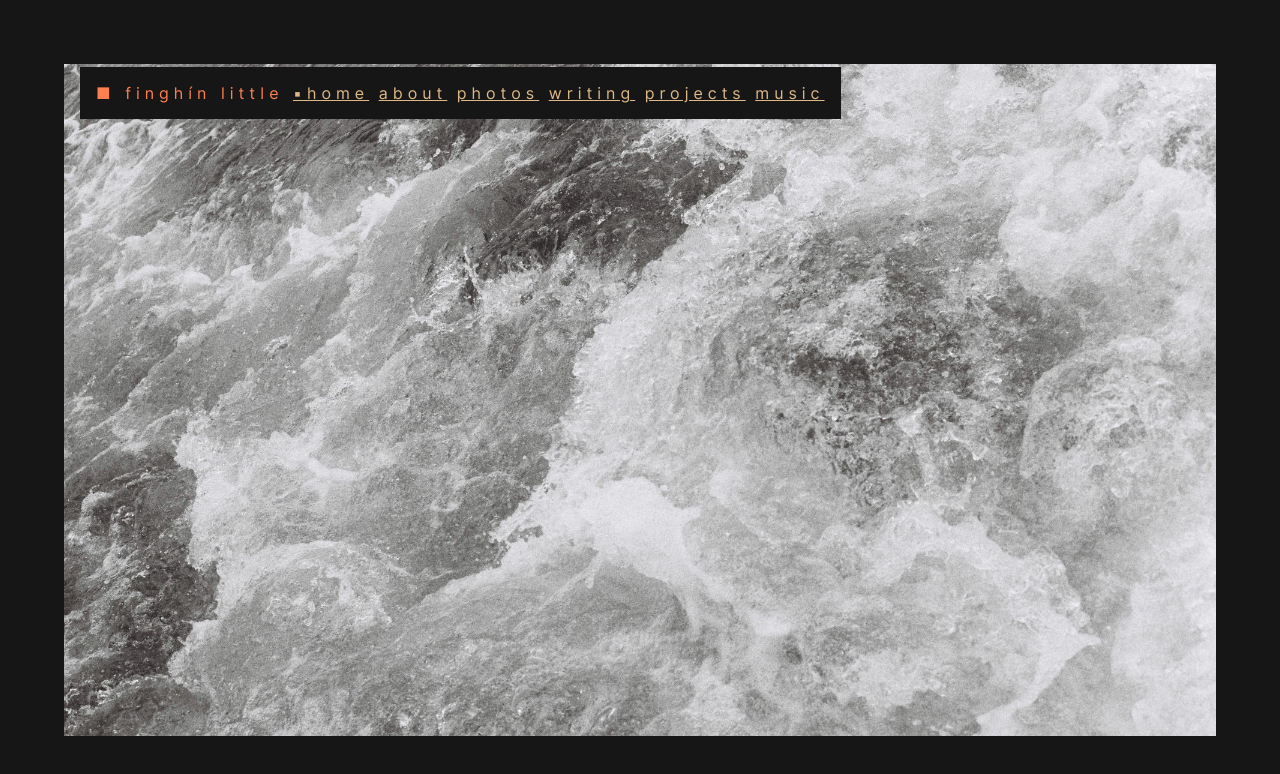
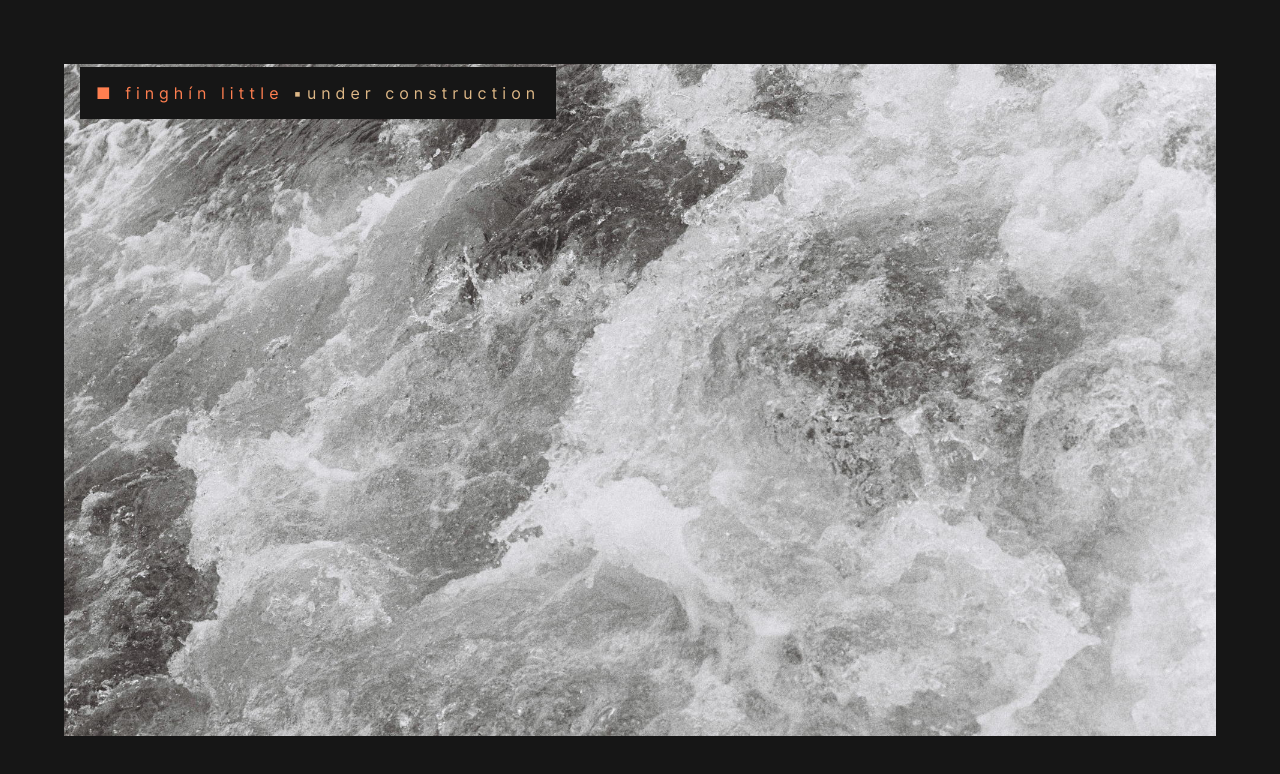
Before and after one commit to finghinl/finghinl.github.io, a plain HTML site: page index.html in a window 1280 px wide. Drawn offline with Linux system fonts and the light colour scheme.

Commit message:
Update index.html

```diff
--- a/index.html
+++ b/index.html
@@ -9,12 +9,7 @@
     <div class='homepage-menu'>
     <ul class='homepage-menu'>
         ■ finghín little
-        <li><a href='.'>▪home</a></li>
-        <li><a href='./about'>about</a></li>
-        <li><a href='./photos'>photos</a></li>
-        <li><a href='./writing'>writing</a></li>
-        <li><a href='./projects'>projects<a></li>
-        <li><a href='./music'>music</a></li>
+        <li><a>▪under construction</a></li>
     </ul>
     </div>
 </body>
```
